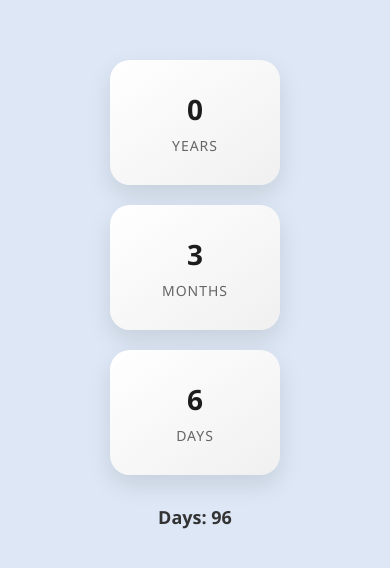
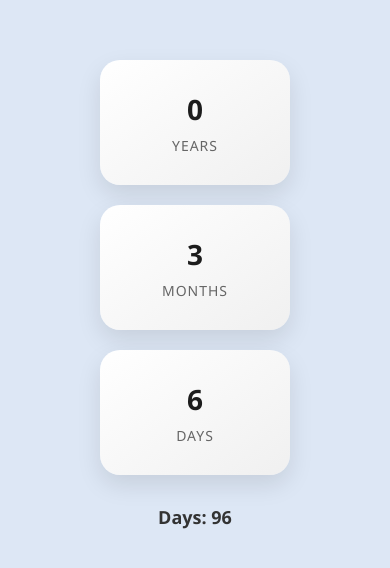
Before and after one commit to nganbee/count_days, a plain HTML site: page index.html in a window 390 px wide. Shown: the part 148-716 px from the top of the page. Drawn offline with Linux system fonts and the light colour scheme.

Commit message:
Add files via upload

```diff
--- a/index.html
+++ b/index.html
@@ -29,7 +29,7 @@
             border-radius: 20px;
             box-shadow: 0 10px 25px rgba(0, 0, 0, 0.1);
             padding: 30px 20px;
-            width: 120px;
+            width: 150px;
             text-align: center;
             transition: transform 0.3s ease, box-shadow 0.3s ease;
         }
@@ -62,7 +62,7 @@
 
         @media (max-width: 600px) {
             .countdown-box {
-                width: 130px; /* or 90px, depending on your padding */
+                width: 150px; /* or 90px, depending on your padding */
             }
 
             .countdown-number {
```
